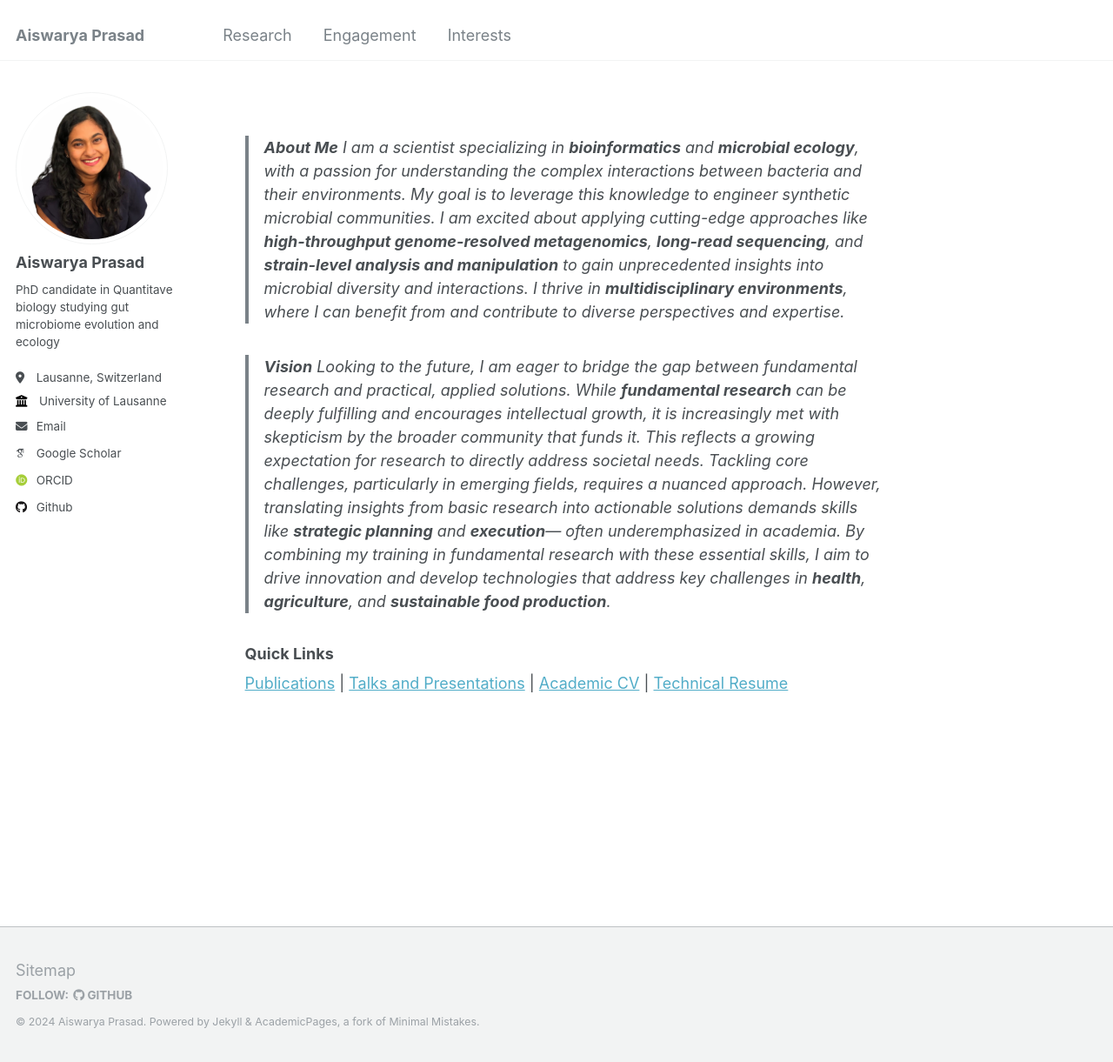
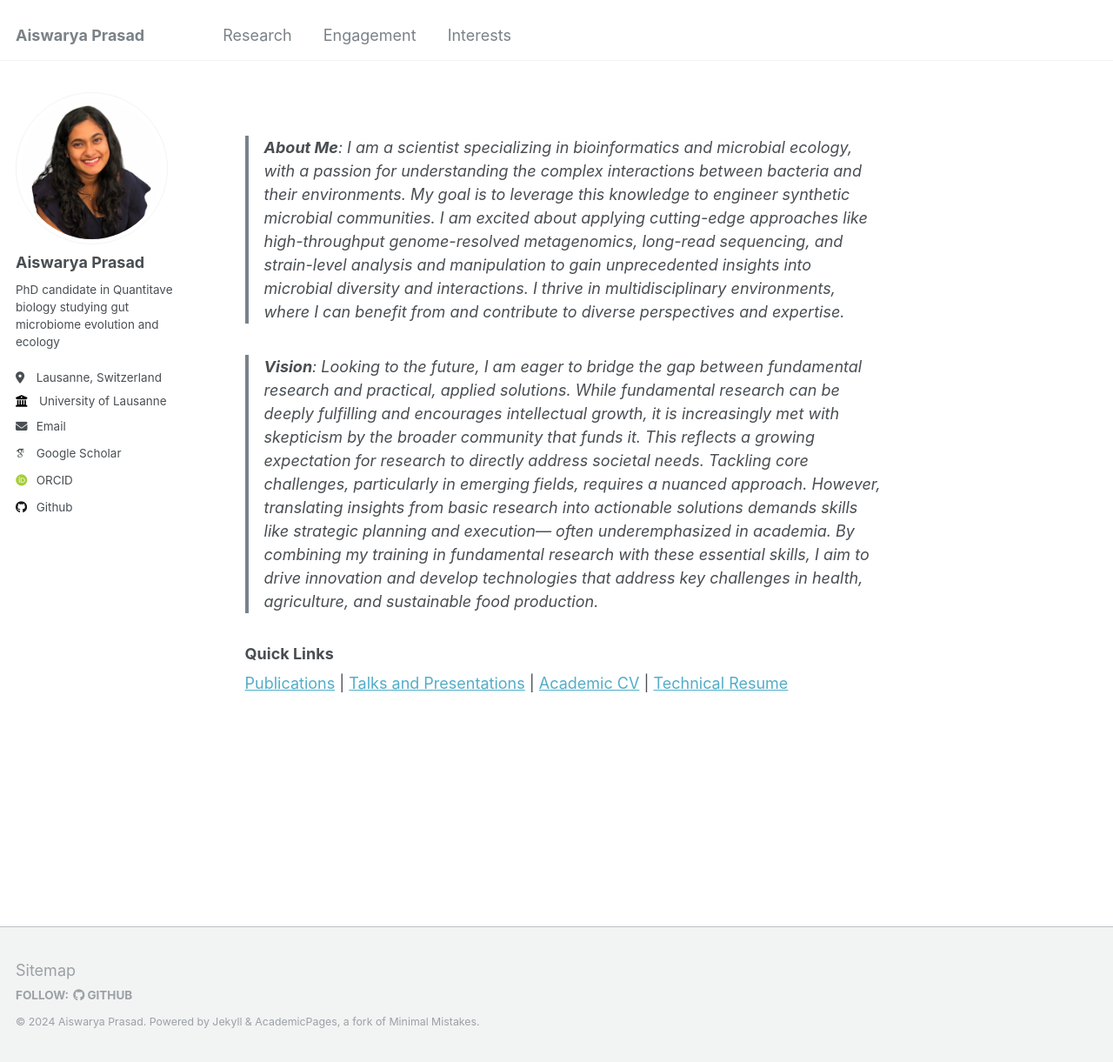
Before and after one commit to Aiswarya-prasad/aiswarya-prasad.github.io, a Jekyll site: the page built from _pages/about.md, in a window 1280 px wide and 1221 px high. Shown: the whole window at 87% size. Built offline with Jekyll 4.4.1, drawn with Linux system fonts in a browser that asks for light colours; some web fonts are replaced.

Commit message:
Syntax change, squash commit later or just ignore.

```diff
--- a/_pages/about.md
+++ b/_pages/about.md
@@ -8,13 +8,11 @@ redirect_from:
 ---
 
 
-> **About Me**
-> I am a scientist specializing in **bioinformatics** and **microbial ecology**, with a passion for understanding the complex interactions between bacteria and their environments. My goal is to leverage this knowledge to engineer synthetic microbial communities.
-> I am excited about applying cutting-edge approaches like **high-throughput genome-resolved metagenomics**, **long-read sequencing**, and **strain-level analysis and manipulation** to gain unprecedented insights into microbial diversity and interactions. I thrive in **multidisciplinary environments**, where I can benefit from and contribute to diverse perspectives and expertise.
+> **About Me**: I am a scientist specializing in bioinformatics and microbial ecology, with a passion for understanding the complex interactions between bacteria and their environments. My goal is to leverage this knowledge to engineer synthetic microbial communities.
+> I am excited about applying cutting-edge approaches like high-throughput genome-resolved metagenomics, long-read sequencing, and strain-level analysis and manipulation to gain unprecedented insights into microbial diversity and interactions. I thrive in multidisciplinary environments, where I can benefit from and contribute to diverse perspectives and expertise.
 
->**Vision**
->Looking to the future, I am eager to bridge the gap between fundamental research and practical, applied solutions. While **fundamental research** can be deeply fulfilling and encourages intellectual growth, it is increasingly met with skepticism by the broader community that funds it. This reflects a growing expectation for research to directly address societal needs.
->Tackling core challenges, particularly in emerging fields, requires a nuanced approach. However, translating insights from basic research into actionable solutions demands skills like **strategic planning** and **execution**— often underemphasized in academia. By combining my training in fundamental research with these essential skills, I aim to drive innovation and develop technologies that address key challenges in **health**, **agriculture**, and **sustainable food production**.
+> **Vision**: Looking to the future, I am eager to bridge the gap between fundamental research and practical, applied solutions. While fundamental research can be deeply fulfilling and encourages intellectual growth, it is increasingly met with skepticism by the broader community that funds it. This reflects a growing expectation for research to directly address societal needs.
+>Tackling core challenges, particularly in emerging fields, requires a nuanced approach. However, translating insights from basic research into actionable solutions demands skills like strategic planning and execution— often underemphasized in academia. By combining my training in fundamental research with these essential skills, I aim to drive innovation and develop technologies that address key challenges in health, agriculture, and sustainable food production.
 
 ### Quick Links
 
```
